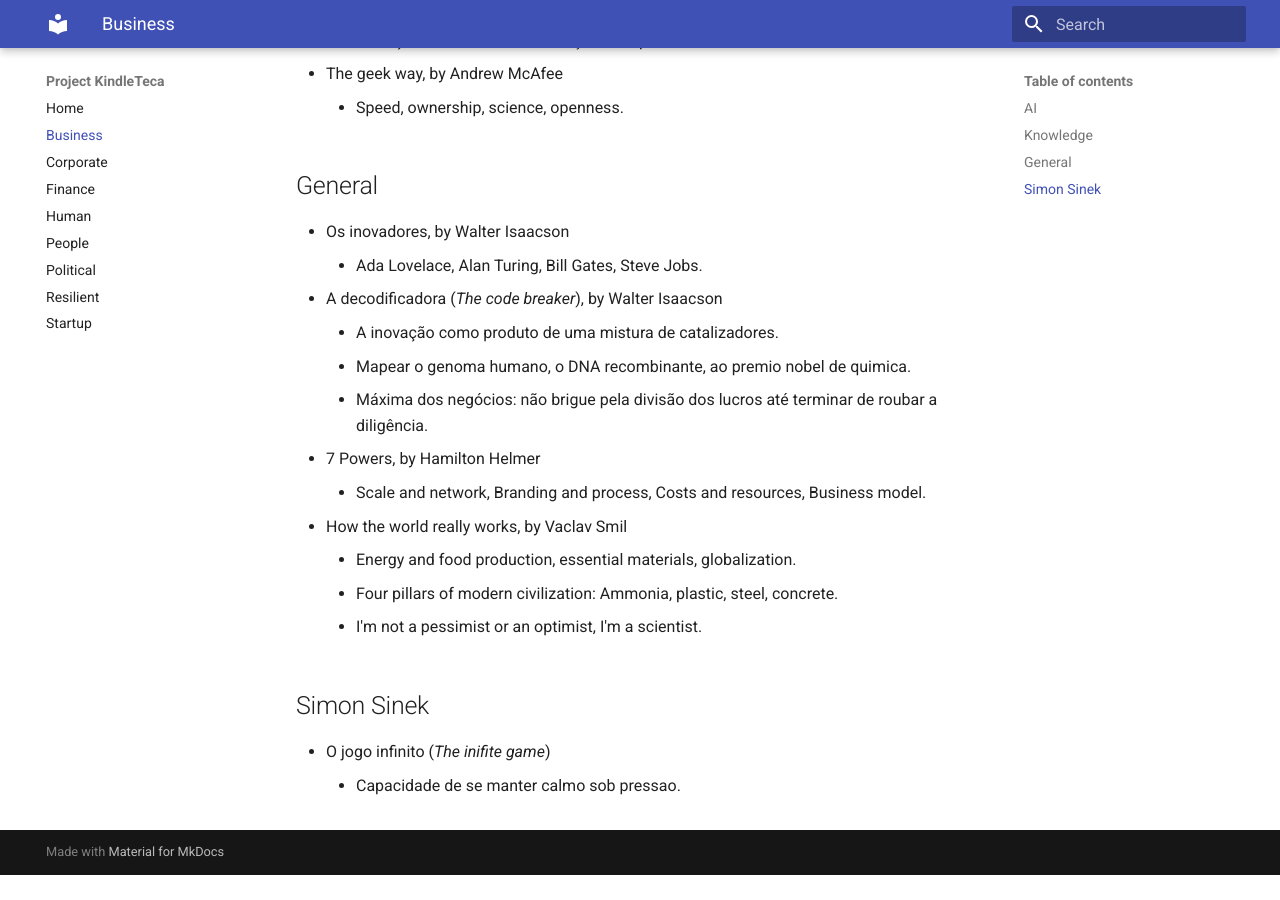
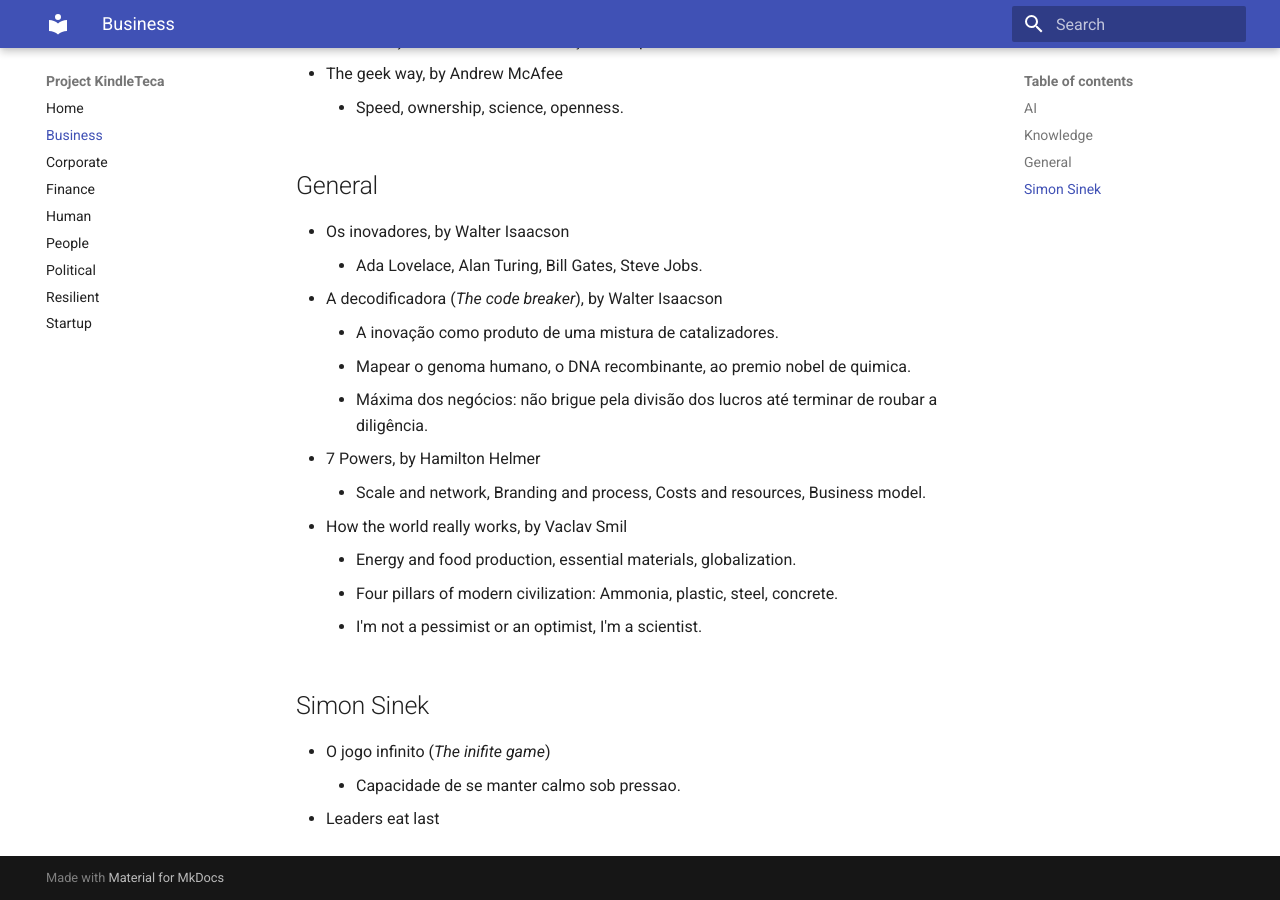
Before and after one commit to renatobrf/kindle-teca, an MkDocs documentation site: the page built from docs/business.md, in a window 1280 px wide and 900 px high, scrolled down 806 px. Built offline with MkDocs 1.6.1 and Material for MkDocs 9.7.7, drawn with Linux system fonts in a browser that asks for light colours; before the commit the page ends 1681 px from its top, so only the background shows below that.

Commit message:
Update business.md

```diff
--- a/docs/business.md
+++ b/docs/business.md
@@ -36,3 +36,4 @@
 ## Simon Sinek
 - O jogo infinito (*The inifite game*)
     - Capacidade de se manter calmo sob pressao.
+- Leaders eat last
```
